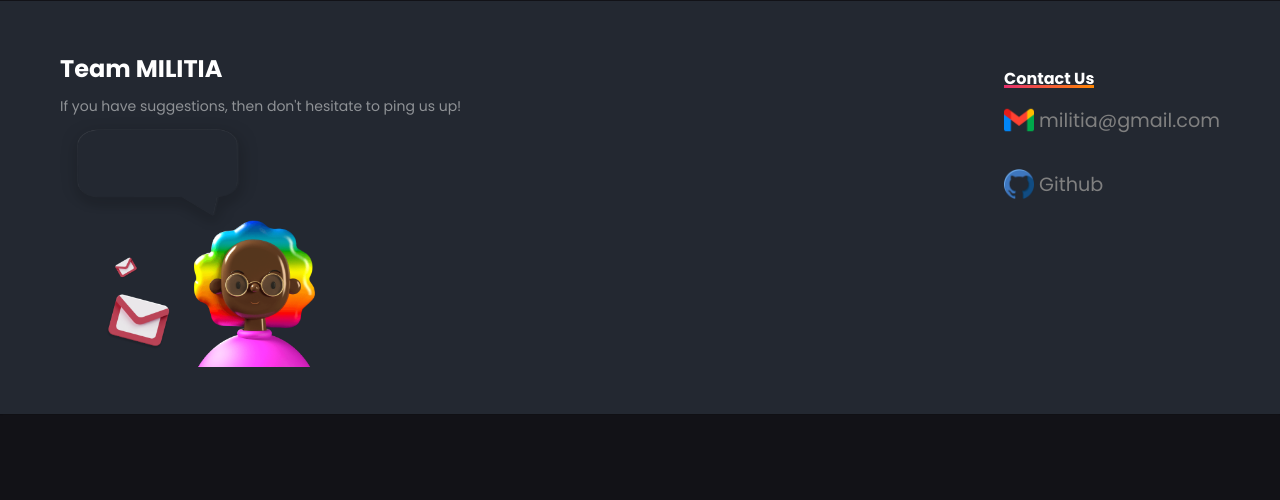
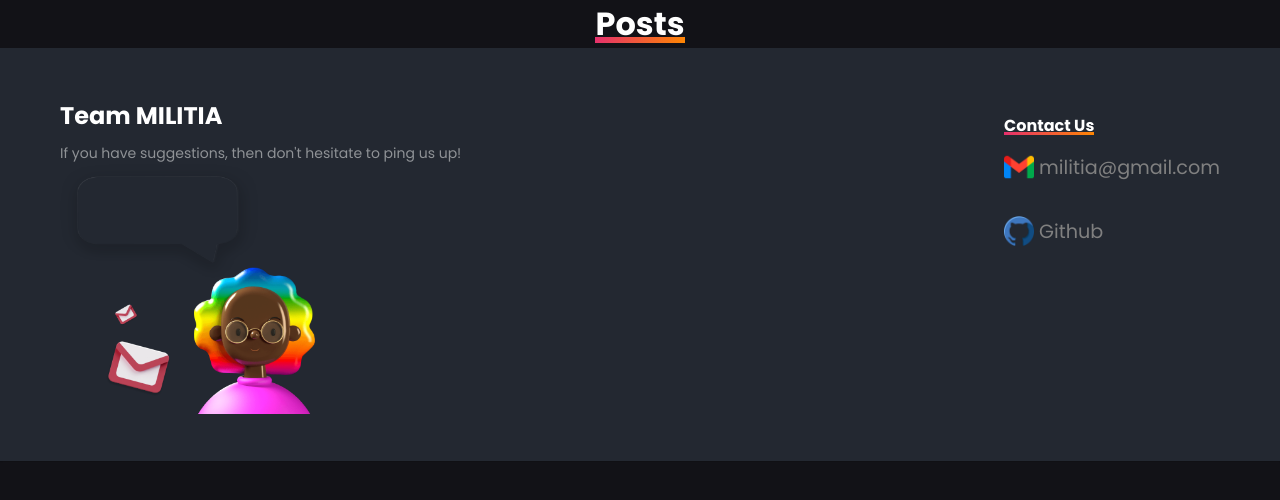
Before and after one commit to priyapahwa/Dais-Militia, a Django app: page /posts/ in a window 1280 px wide. Shown: the part 50-550 px from the top of the page. Run offline with Django 3.2, Linux system fonts and the light colour scheme; the visitor is signed in with stand-in values (Sample User, id 1); data that the repository does not hold is empty; some libraries are stand-ins or nearby versions.

Commit message:
icon added+post heading

```diff
--- a/templates/base.html
+++ b/templates/base.html
@@ -10,6 +10,7 @@
       rel="stylesheet"
       href="https://cdnjs.cloudflare.com/ajax/libs/font-awesome/5.15.2/css/all.min.css"
     />
+    <link rel="shortcut icon" href="{% static 'img/favicon.png'%}" type="image/x-icon">
     {% block styles %} {% endblock styles %}
     <title>{% block title %}Militia Dais{% endblock title%}</title>
   </head>
--- a/templates/posts.html
+++ b/templates/posts.html
@@ -4,8 +4,10 @@
 {% block title %}Posts{% endblock title %}
 
 {% block content %}
+<center><h1>Posts</h1></center>
 <ul>
     {% for post in object_list %}
+
     <div class="post-entry">
         <h2>{{ post.title }} , {{ post.location }}</h2>
         <p>{{ post.text }}</p>
```
